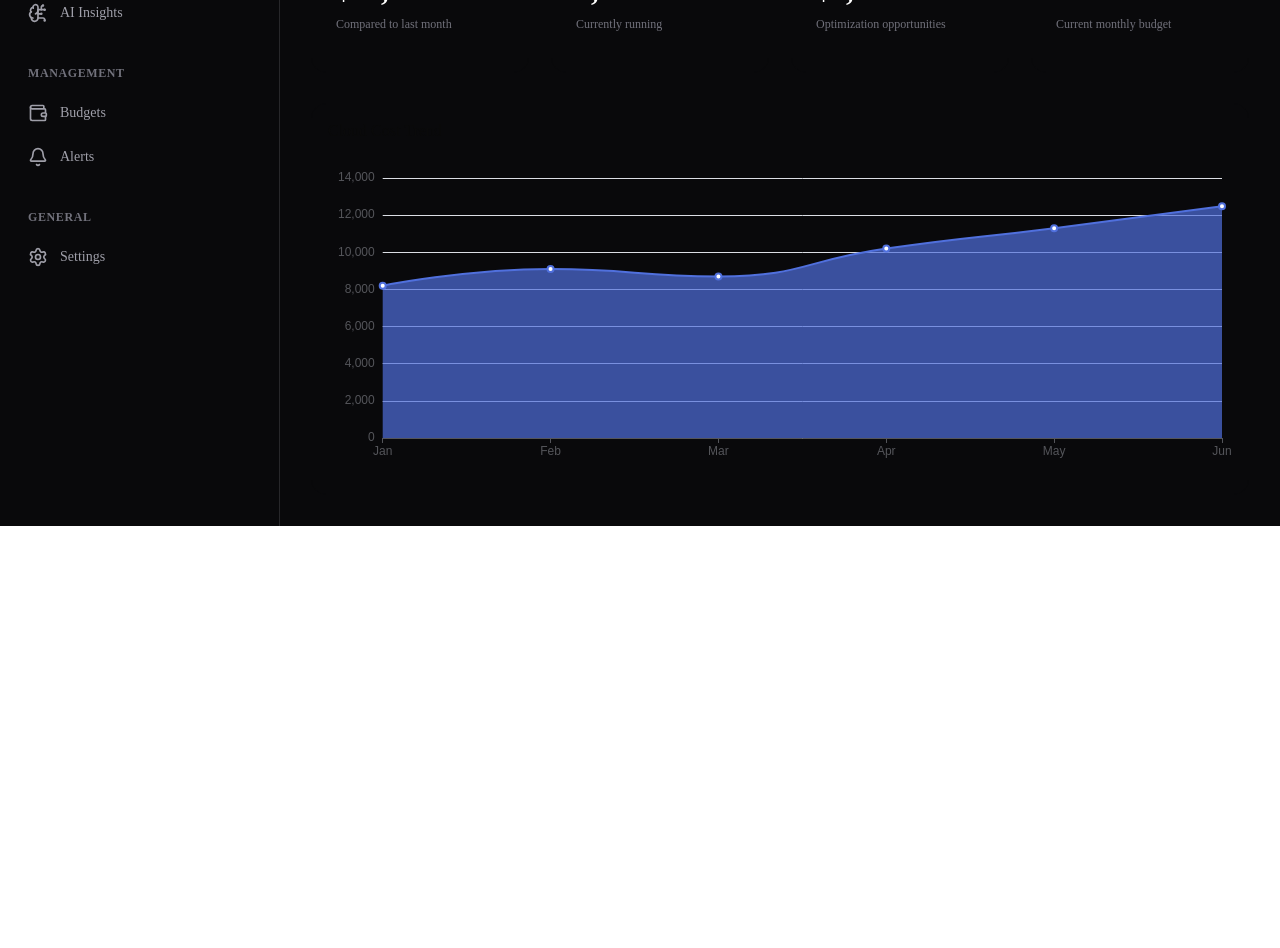
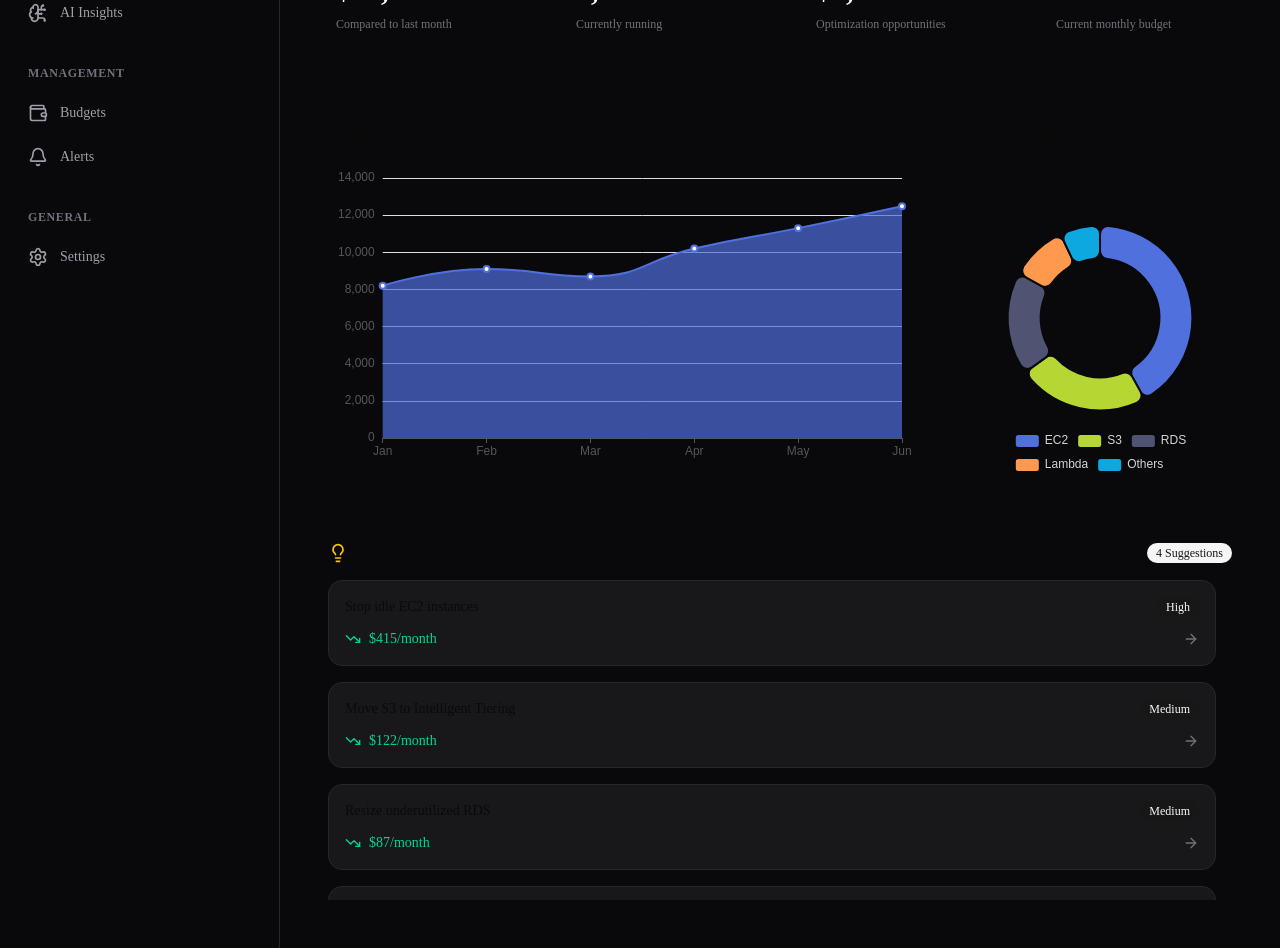
Before and after one commit to ajadhavwork-ops/CloudCost-AI, a Next.js app in the folder frontend/: page / in a window 1280 px wide. Shown: the part 340-1288 px from the top of the page. Before the commit the page ends 866 px from the top, so only its background shows below. Built offline with nearby package versions, Linux system fonts and the light colour scheme.

Commit message:
feat(dashboard): complete analytics widgets and AI recommendations

```diff
--- a/frontend/src/app/(dashboard)/page.tsx
+++ b/frontend/src/app/(dashboard)/page.tsx
@@ -1,6 +1,10 @@
 import DashboardHeader from "@/features/dashboard/dashboard-header";
 import StatsGrid from "@/features/dashboard/stats-grid";
+
 import CostTrendChart from "@/features/dashboard/charts/cost-trend-chart";
+import ServiceDistributionChart from "@/features/dashboard/charts/service-distribution-chart";
+
+import RecommendationPanel from "@/features/dashboard/recommendation-panel";
 
 export default function DashboardPage() {
   return (
@@ -9,7 +13,15 @@ export default function DashboardPage() {
 
       <StatsGrid />
 
-      <CostTrendChart />
+      <div className="grid gap-6 xl:grid-cols-3">
+        <div className="xl:col-span-2">
+          <CostTrendChart />
+        </div>
+
+        <ServiceDistributionChart />
+      </div>
+
+      <RecommendationPanel />
     </div>
   );
 }
--- /dev/null
+++ b/frontend/src/components/ui/scroll-area.tsx
@@ -0,0 +1,55 @@
+"use client"
+
+import * as React from "react"
+import { ScrollArea as ScrollAreaPrimitive } from "radix-ui"
+
+import { cn } from "@/lib/utils"
+
+function ScrollArea({
+  className,
+  children,
+  ...props
+}: React.ComponentProps<typeof ScrollAreaPrimitive.Root>) {
+  return (
+    <ScrollAreaPrimitive.Root
+      data-slot="scroll-area"
+      className={cn("relative", className)}
+      {...props}
+    >
+      <ScrollAreaPrimitive.Viewport
+        data-slot="scroll-area-viewport"
+        className="size-full rounded-[inherit] transition-[color,box-shadow] outline-none focus-visible:ring-[3px] focus-visible:ring-ring/50 focus-visible:outline-1"
+      >
+        {children}
+      </ScrollAreaPrimitive.Viewport>
+      <ScrollBar />
+      <ScrollAreaPrimitive.Corner />
+    </ScrollAreaPrimitive.Root>
+  )
+}
+
+function ScrollBar({
+  className,
+  orientation = "vertical",
+  ...props
+}: React.ComponentProps<typeof ScrollAreaPrimitive.ScrollAreaScrollbar>) {
+  return (
+    <ScrollAreaPrimitive.ScrollAreaScrollbar
+      data-slot="scroll-area-scrollbar"
+      data-orientation={orientation}
+      orientation={orientation}
+      className={cn(
+        "flex touch-none p-px transition-colors select-none data-horizontal:h-2.5 data-horizontal:flex-col data-horizontal:border-t data-horizontal:border-t-transparent data-vertical:h-full data-vertical:w-2.5 data-vertical:border-l data-vertical:border-l-transparent",
+        className
+      )}
+      {...props}
+    >
+      <ScrollAreaPrimitive.ScrollAreaThumb
+        data-slot="scroll-area-thumb"
+        className="relative flex-1 rounded-full bg-border"
+      />
+    </ScrollAreaPrimitive.ScrollAreaScrollbar>
+  )
+}
+
+export { ScrollArea, ScrollBar }
--- a/frontend/src/features/dashboard/charts/chart-config.ts
+++ b/frontend/src/features/dashboard/charts/chart-config.ts
@@ -2,3 +2,26 @@ export const costTrendData = {
   months: ["Jan", "Feb", "Mar", "Apr", "May", "Jun"],
   values: [8200, 9100, 8700, 10200, 11300, 12481],
 };
+
+export const serviceDistribution = [
+  {
+    value: 42,
+    name: "EC2",
+  },
+  {
+    value: 23,
+    name: "S3",
+  },
+  {
+    value: 18,
+    name: "RDS",
+  },
+  {
+    value: 10,
+    name: "Lambda",
+  },
+  {
+    value: 7,
+    name: "Others",
+  },
+];
--- a/frontend/src/features/dashboard/charts/service-distribution-chart.tsx
+++ b/frontend/src/features/dashboard/charts/service-distribution-chart.tsx
@@ -0,0 +1,71 @@
+"use client";
+
+import ReactECharts from "echarts-for-react";
+
+import {
+  Card,
+  CardContent,
+  CardHeader,
+  CardTitle,
+} from "@/components/ui/card";
+
+import { serviceDistribution } from "./chart-config";
+
+export default function ServiceDistributionChart() {
+  const option = {
+    tooltip: {
+      trigger: "item",
+    },
+
+    legend: {
+      bottom: 0,
+      textStyle: {
+        color: "#d4d4d8",
+      },
+    },
+
+    series: [
+      {
+        type: "pie",
+        radius: ["45%", "70%"],
+        avoidLabelOverlap: false,
+        itemStyle: {
+          borderRadius: 8,
+          borderColor: "#09090b",
+          borderWidth: 2,
+        },
+        label: {
+          show: false,
+        },
+        emphasis: {
+          label: {
+            show: true,
+            fontSize: 16,
+            fontWeight: "bold",
+          },
+        },
+        data: serviceDistribution,
+      },
+    ],
+  };
+
+  return (
+    <Card className="border-zinc-800 bg-zinc-950">
+      <CardHeader>
+        <CardTitle>Service Distribution</CardTitle>
+      </CardHeader>
+
+      <CardContent>
+        <ReactECharts
+          option={option}
+          style={{
+            height: "320px",
+            width: "100%",
+            minHeight: "320px",
+          }}
+          opts={{ renderer: "canvas" }}
+        />
+      </CardContent>
+    </Card>
+  );
+}
--- /dev/null
+++ b/frontend/src/features/dashboard/recommendation-panel.tsx
@@ -0,0 +1,70 @@
+"use client";
+
+import { motion } from "framer-motion";
+import { Lightbulb, ArrowRight, TrendingDown } from "lucide-react";
+
+import {
+  Card,
+  CardContent,
+  CardHeader,
+  CardTitle,
+} from "@/components/ui/card";
+
+import { Badge } from "@/components/ui/badge";
+
+import { ScrollArea } from "@/components/ui/scroll-area";
+
+import { recommendations } from "./recommendations-data";
+
+export default function RecommendationPanel() {
+  return (
+    <Card className="border-zinc-800 bg-zinc-950">
+      <CardHeader className="flex flex-row items-center justify-between">
+        <CardTitle className="flex items-center gap-2">
+          <Lightbulb className="h-5 w-5 text-yellow-400" />
+          AI Recommendations
+        </CardTitle>
+
+        <Badge variant="secondary">
+          {recommendations.length} Suggestions
+        </Badge>
+      </CardHeader>
+
+      <CardContent>
+        <ScrollArea className="h-[320px] pr-4">
+          <div className="space-y-4">
+            {recommendations.map((item, index) => (
+              <motion.div
+                key={item.id}
+                initial={{ opacity: 0, y: 15 }}
+                animate={{ opacity: 1, y: 0 }}
+                transition={{
+                  delay: index * 0.1,
+                }}
+                className="rounded-xl border border-zinc-800 bg-zinc-900 p-4 hover:border-blue-500 transition-all"
+              >
+                <div className="flex items-center justify-between">
+                  <h3 className="font-medium">
+                    {item.title}
+                  </h3>
+
+                  <Badge>{item.priority}</Badge>
+                </div>
+
+                <div className="mt-3 flex items-center justify-between">
+                  <div className="flex items-center gap-2 text-emerald-400">
+                    <TrendingDown className="h-4 w-4" />
+
+                    <span>{item.saving}</span>
+                  </div>
+
+                  <ArrowRight className="h-4 w-4 text-zinc-500" />
+                </div>
+              </motion.div>
+            ))}
+          </div>
+        </ScrollArea>
+      </CardContent>
+    </Card>
+  );
+}
--- /dev/null
+++ b/frontend/src/features/dashboard/recommendations-data.ts
@@ -0,0 +1,26 @@
+export const recommendations = [
+  {
+    id: 1,
+    title: "Stop idle EC2 instances",
+    saving: "$415/month",
+    priority: "High",
+  },
+  {
+    id: 2,
+    title: "Move S3 to Intelligent Tiering",
+    saving: "$122/month",
+    priority: "Medium",
+  },
+  {
+    id: 3,
+    title: "Resize underutilized RDS",
+    saving: "$87/month",
+    priority: "Medium",
+  },
+  {
+    id: 4,
+    title: "Delete unattached EBS volumes",
+    saving: "$52/month",
+    priority: "Low",
+  },
+];
```
